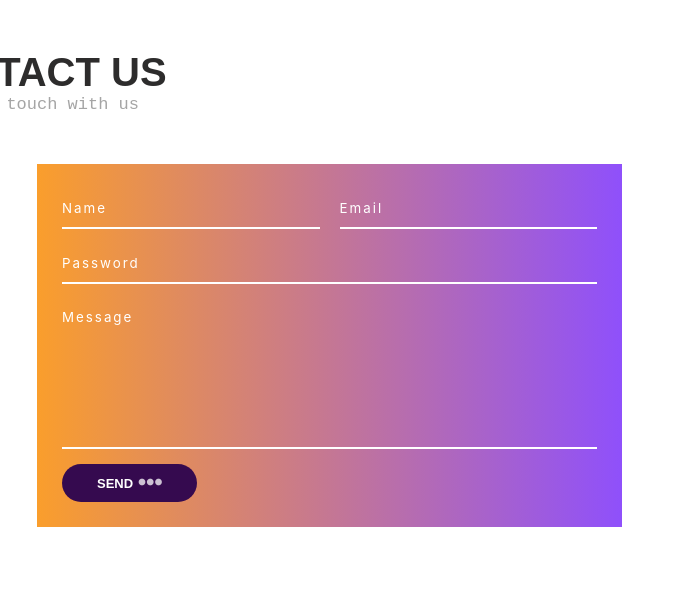
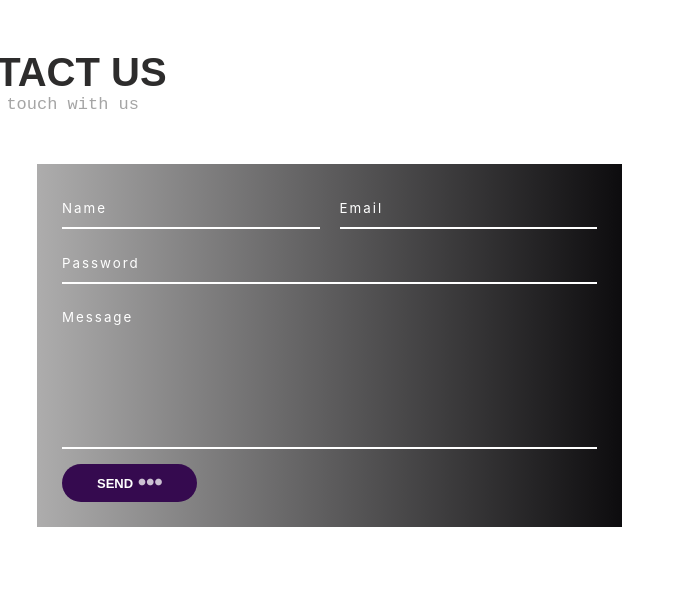
Before and after one commit to Sonal2000/Contact_Page, a plain HTML site: page index.html in a window 1280 px wide. Shown: the full height of the page, 603-1280 px from the left. Drawn offline with Linux system fonts and the light colour scheme.

Commit message:
Update style.css

```diff
--- a/style.css
+++ b/style.css
@@ -12,9 +12,9 @@
     --purple-solid: #350a4f;
     --purple-transparent: rgba(53,18,79,.7);
     --purple-transparent-alt: rgba(53,18,79,.5);
-    --purple-light: #8f50fb;
-    --yellow-solid: #fa9e2c;
-    --gradient-color: linear-gradient(to right, var(--yellow-solid),var(--purple-light));
+    --black-light: #0d0c0e;
+    --yellow-solid: #1f1d1d5d;
+    --gradient-color: linear-gradient(to right, var(--yellow-solid),var(--black-light));
     --gradient-color-alt: linear-gradient(to right, var(--purple-light),var(--yellow-solid));
 }
 /*GLOBAL STYLES________*/
```
